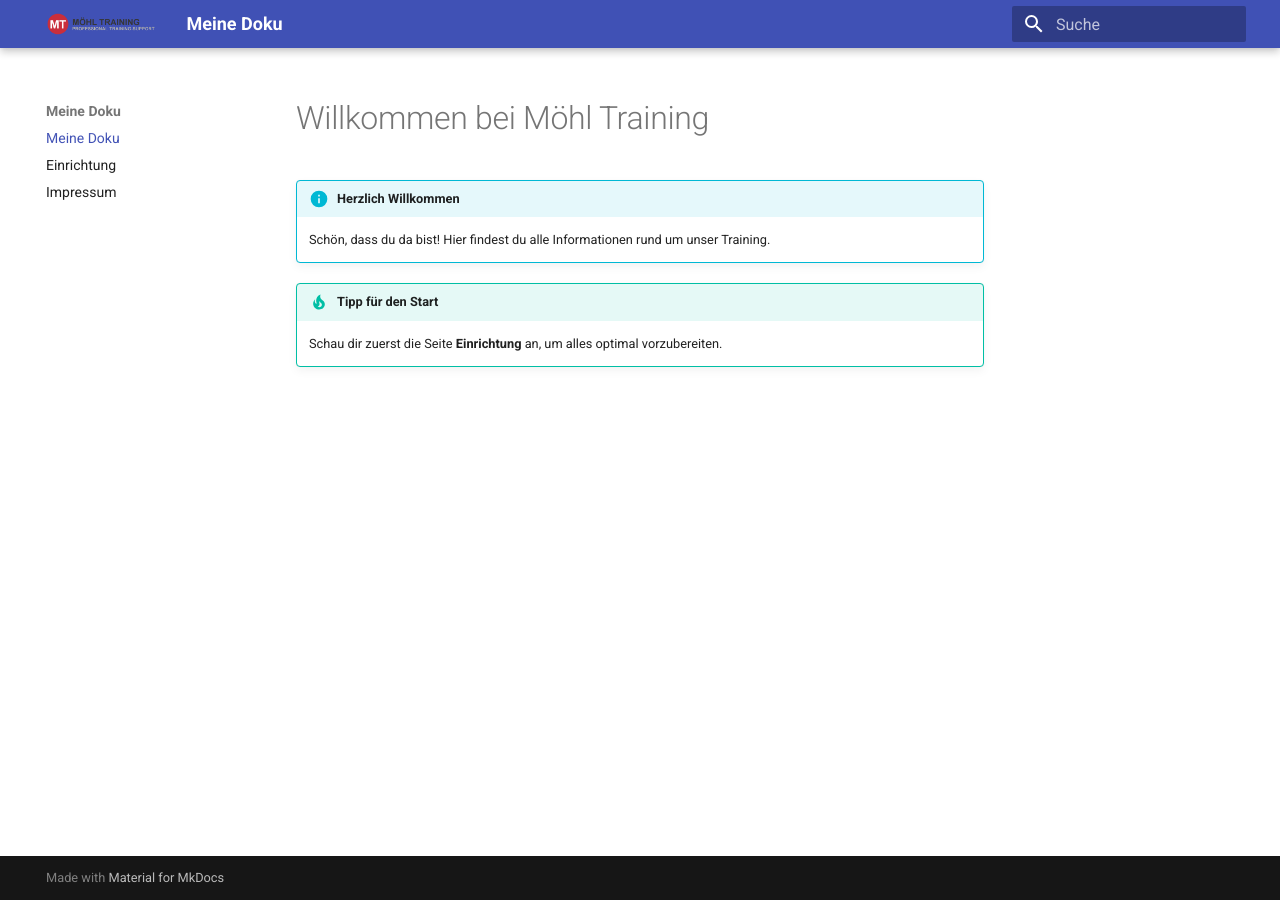
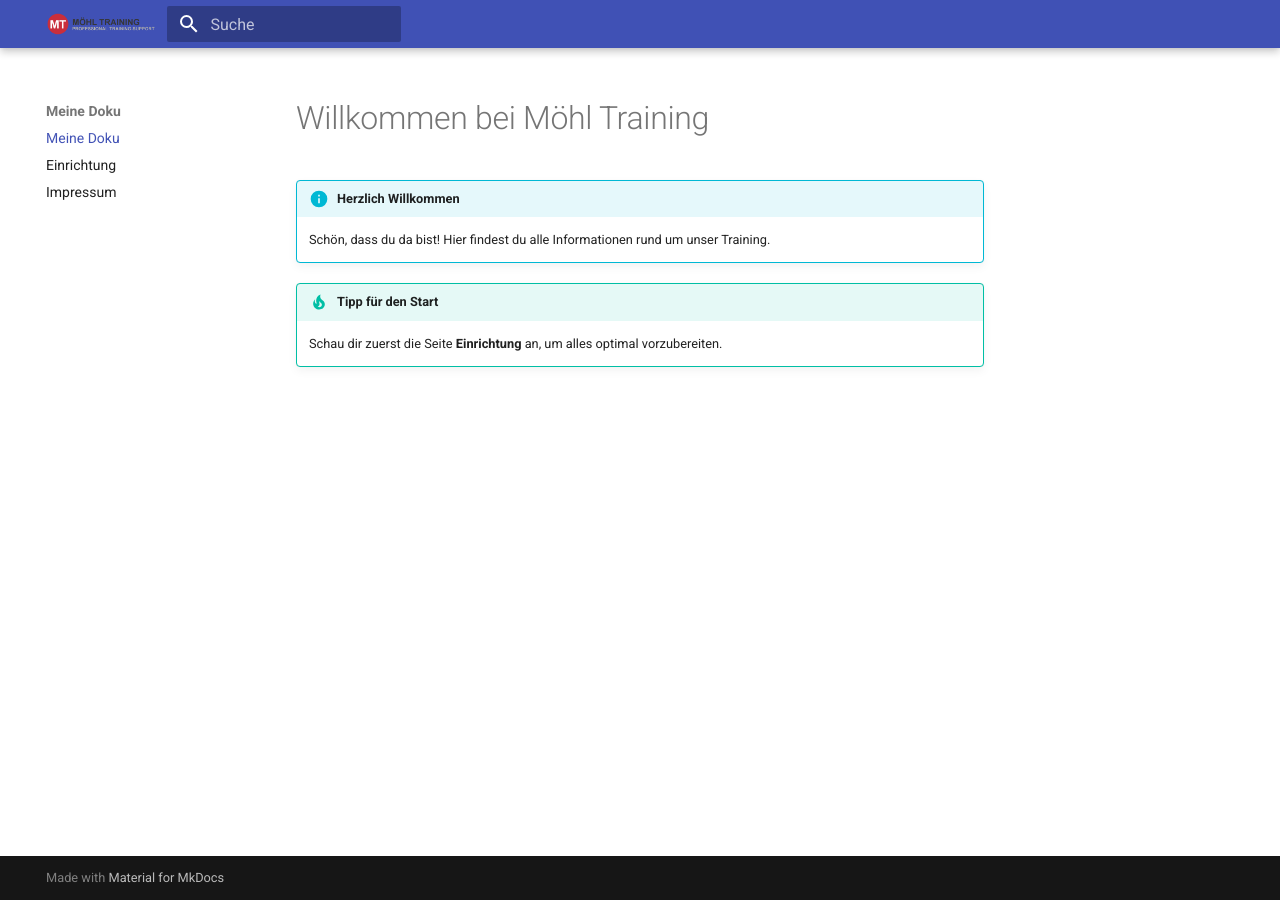
Before and after one commit to moehltraining-kurt/meine-doku, an MkDocs documentation site: the page built from docs/index.md, in a window 1280 px wide. Built offline with MkDocs 1.6.1 and Material for MkDocs 9.7.7, drawn with Linux system fonts in a browser that asks for light colours.

Commit message:
update mkdocs

```diff
--- a/mkdocs.yml
+++ b/mkdocs.yml
@@ -13,7 +13,7 @@ theme:
     - navigation.sections
 
 extra_css:
-  - stylesheets/extra_css
+  - stylesheets/extra.css
 
 nav:
   - Meine Doku: index.md
```
